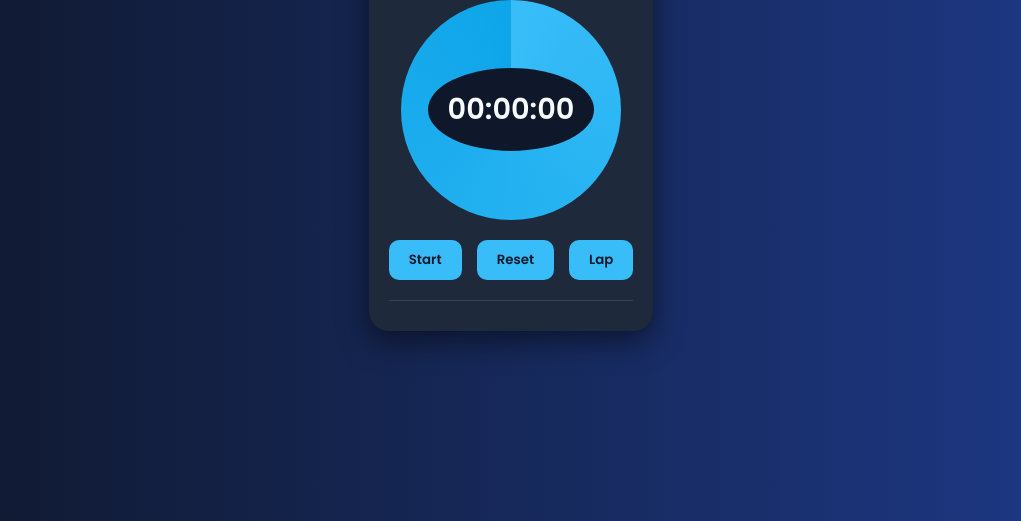
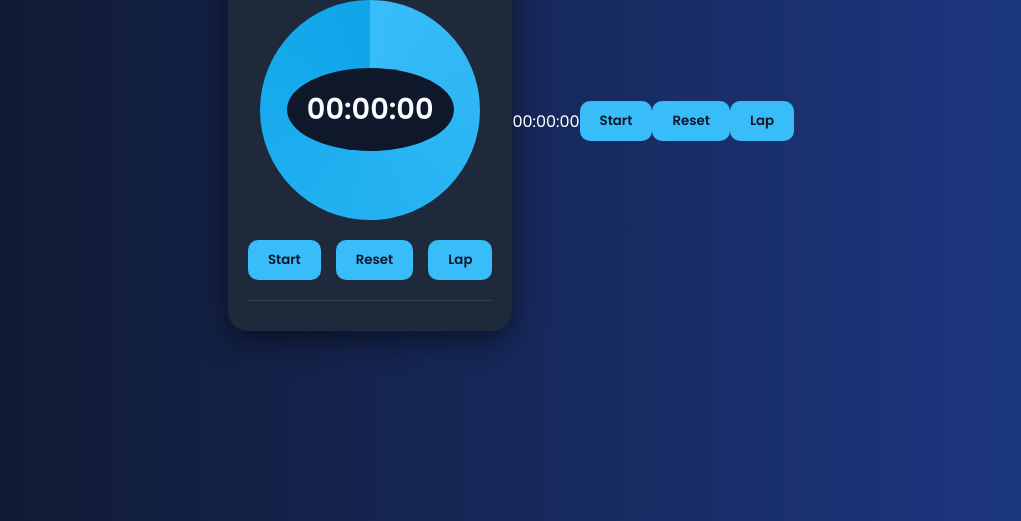
Before and after one commit to Hari03750/PRODIGY_WD_02, a plain HTML site: page index.html in a window 1280 px wide. Shown: the part 279-800 px from the top of the page, without its empty margins (129-1150 px from the left). Drawn offline with Linux system fonts and the light colour scheme.

Commit message:
Update index.html

```diff
--- a/index.html
+++ b/index.html
@@ -26,4 +26,9 @@
 
   <script src="script.js"></script>
 </body>
+<div id="display">00:00:00</div>
+  <button id="startStop">Start</button>
+  <button id="reset">Reset</button>
+  <button id="lap">Lap</button>
+  <div id="laps"></div>
 </html>
```
